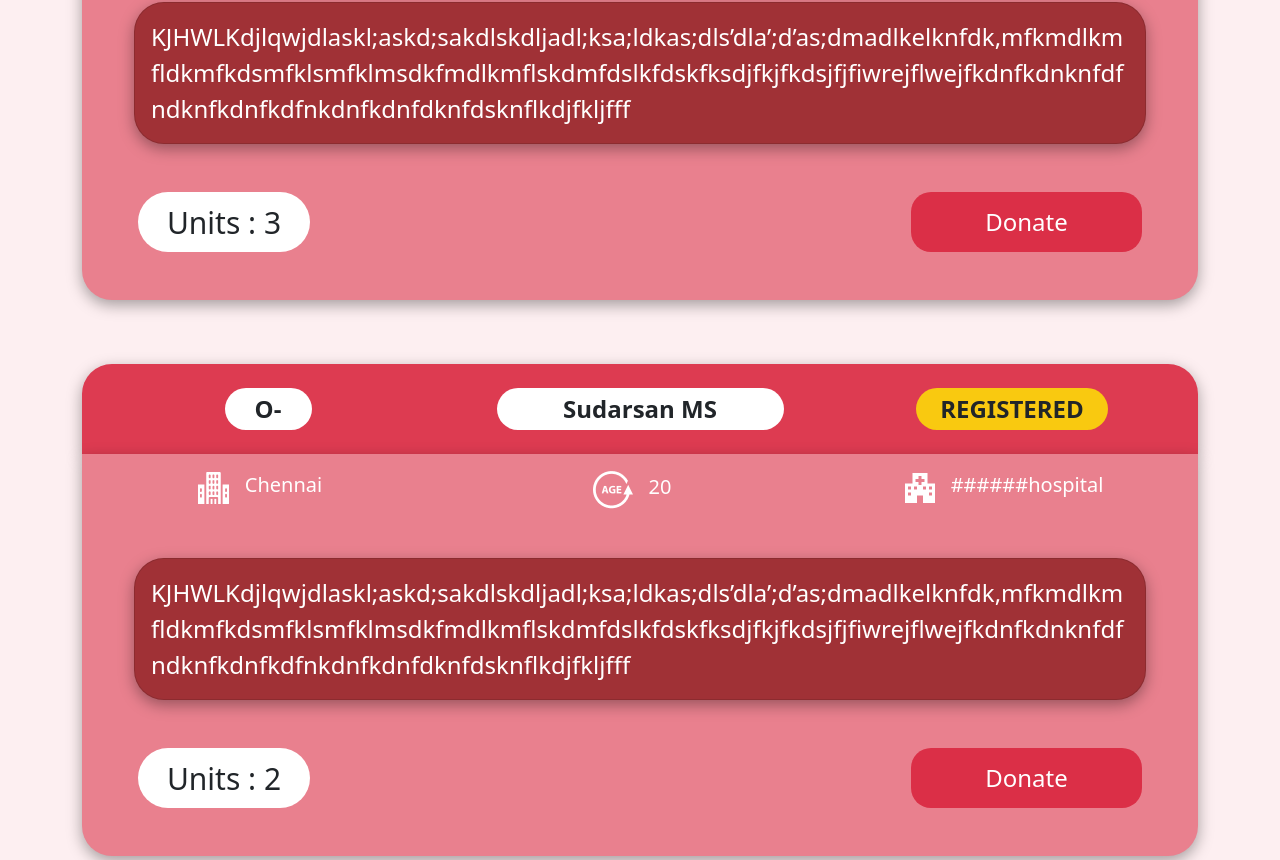
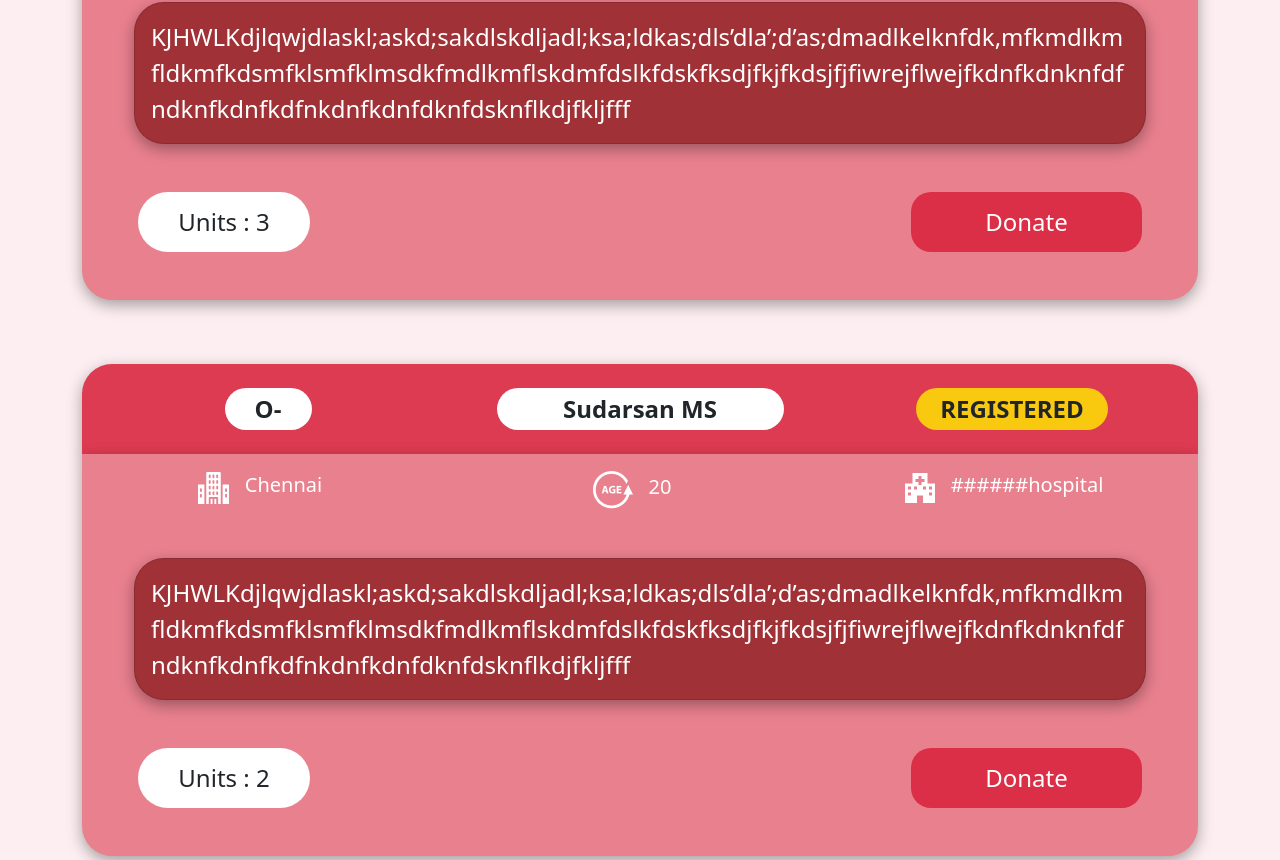
Before and after one commit to RubeshU/Plazma, a React (Create React App) app in the folder front-end/: page /live-requests in a window 1280 px wide. Shown: the part 720-1580 px from the top of the page. Built offline with nearby package versions, Linux system fonts and the light colour scheme.

Commit message:
footer bug fixed bugs

```diff
--- a/front-end/src/Pages/LiveRequestsPage/LiveRequestComponents/ReceptorRequestCard.module.css
+++ b/front-end/src/Pages/LiveRequestsPage/LiveRequestComponents/ReceptorRequestCard.module.css
@@ -92,7 +92,7 @@
     background-color: white;
     height: 60px;
     width: 172px;
-    font-size: 30px;
+    font-size: 24px;
     margin-left: 2rem;
     border-radius: 30px;
 }
```
